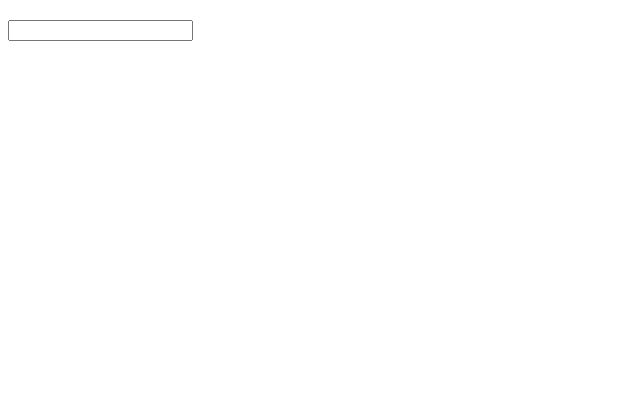
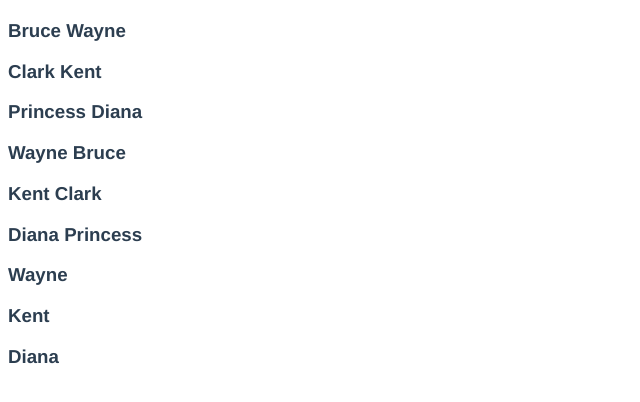
Before and after one commit to elminhoemmanuel/Vuestart, a Vue app: page / in a window 1280 px wide. Shown: the top 402 px of the page, without its empty margins (0-640 px from the left). Built offline with nearby package versions, Linux system fonts and the light colour scheme.

Commit message:
finished with slots

```diff
--- a/src/App.vue
+++ b/src/App.vue
@@ -1,56 +1,59 @@
 <template>
-    <!-- <Greet name="Abobo" />
-    <Greet name="Omale" />
-    <Greet name="Amodu" />
-    <Greet :name="name" :job="job" />
+    <!-- <Card >
+      <h2>Content of Card</h2>
+    </Card>
+    <Card >
+      <img src="https://picsum.photos/200" alt="">
+    </Card> -->
+    <!-- <Card>
+      <template v-slot:header>
+          <h3>Header</h3>
+      </template>
+      <template v-slot:default>
+          <img src="https://picsum.photos/200" alt="">
+      </template>
+      <template v-slot:footer>
+          <button>View</button>
+      </template>
+    </Card> -->
 
-    <Article id="my-article" title="My Life" :likes="50" :isPublished="false" /> -->
+    <NameList>
+      <template v-slot:default="slotProps">
+        {{slotProps.firstName}} {{slotProps.lastName}}
+      </template>
+    </NameList>
 
-    <!-- <ComponentC /> -->
-    <!-- <button @click="showPopup = true">Show Popup</button>
-    <Popup v-show="showPopup" @close="closePopup" /> -->
-    <Input v-model="name" />
+    <NameList>
+      <template v-slot:default="slotProps">
+        {{slotProps.lastName}} {{slotProps.firstName}}
+      </template>
+    </NameList>
+
+    <NameList>
+      <template v-slot:default="slotProps">
+         {{slotProps.lastName}}
+      </template>
+    </NameList>
+
 </template>
 
 <script>
-import Greet from "./components/Greet.vue"
-import Article from "./components/Article.vue"
-import ComponentC from "./components/ComponentC.vue"
-import Popup from "./components/Popup.vue"
-import Input from "./components/Input.vue"
+// import Card from "./components/Card.vue"
+import NameList from "./components/NameList.vue"
+
 
 export default {
   name: "App",
   components:{
-    Greet,
-    Article,
-    ComponentC,
-    Popup,
-    Input
+    // Card,
+    NameList,
   },
   data() {
     return {
-      // name:"Omale",
-      // job:"SDE",
-      // showPopup: false,
-      name:""
+
     };
   },
-  methods: {
-    closePopup(gotten){
-      this.showPopup = false
-      console.log("Got", gotten)
-    }
-  },
-  computed: {},
-  watch: {
 
-  },
-  provide(){
-    return {
-      username:"Omale"
-    }
-  }
 };
 </script>
 
--- /dev/null
+++ b/src/components/Card.vue
@@ -0,0 +1,33 @@
+<template>
+  <div class="card">
+    <div class="card-header">
+      <slot name="header"></slot>
+    </div>
+    <div class="card-content">
+      <slot></slot>
+    </div>
+    <div class="card-footer">
+      <slot name="footer"></slot>
+    </div>
+  </div>
+</template>
+
+<script>
+export default {
+  name: "Card",
+  props: ["content"],
+};
+</script>
+
+<style scoped>
+.card {
+  box-shadow: 0 4px 8px 0 rgba(0, 0, 0, 0.2);
+  transition: 0.3s;
+  padding: 16px;
+  margin-bottom: 20px;
+  width: 200px;
+}
+.card:hover {
+  box-shadow: 0 8px 16px 0 rgba(0, 0, 0, 0.2);
+}
+</style>
--- /dev/null
+++ b/src/components/NameList.vue
@@ -0,0 +1,32 @@
+<template>
+  <h3 v-for="name in names" :key="name">
+      <slot :firstName="name.firstName" :lastName="name.lastName" ></slot>
+  </h3>
+</template>
+
+<script>
+export default {
+  name: "NameList",
+  data() {
+    return {
+      names: [
+        {
+          firstName: "Bruce",
+          lastName: "Wayne",
+        },
+        {
+          firstName: "Clark",
+          lastName: "Kent",
+        },
+        {
+          firstName: "Princess",
+          lastName: "Diana",
+        },
+      ],
+    };
+  },
+};
+</script>
+
+<style scoped>
+</style>
```
